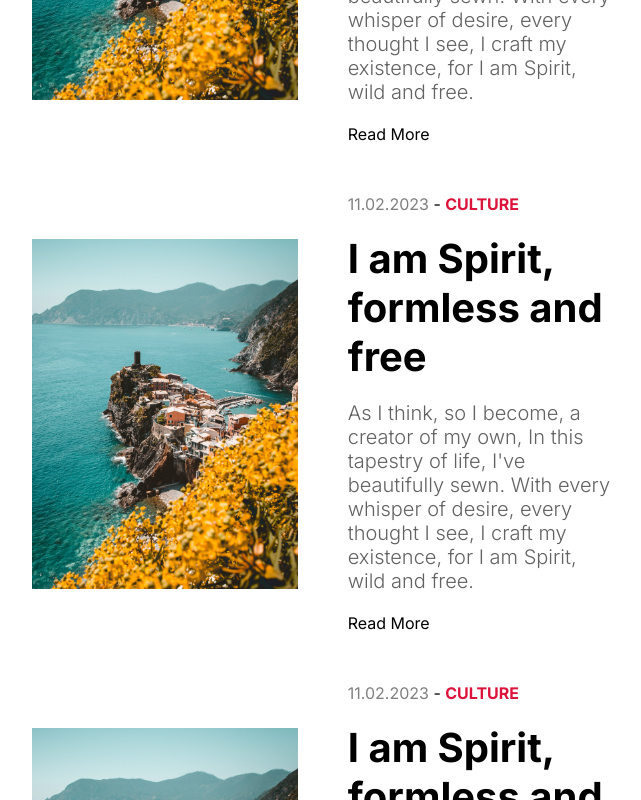
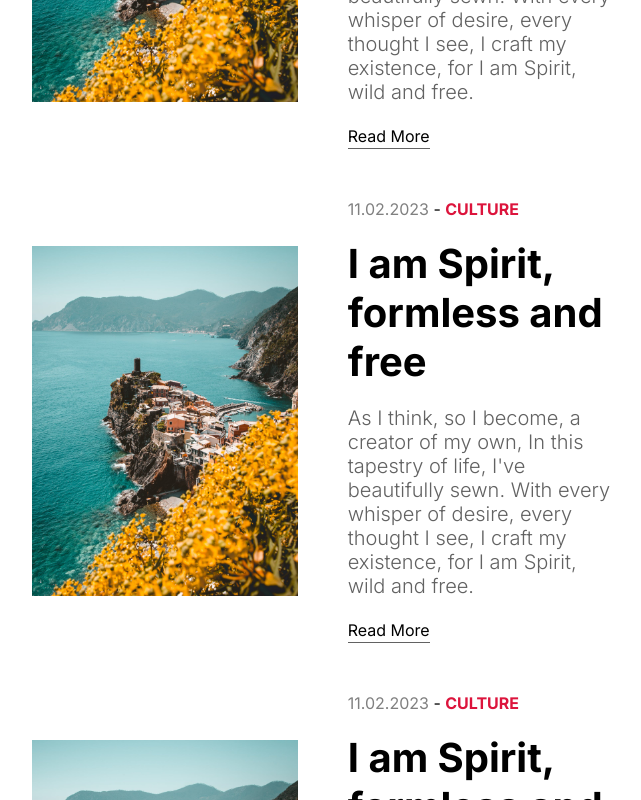
Before and after one commit to amevide998/blog, a Next.js app: page / in a window 1280 px wide. Shown: the part 1640-2440 px from the top of the page, without its empty margins (176-817 px from the left). Built offline with nearby package versions, Linux system fonts and the light colour scheme.

Commit message:
update style

```diff
--- a/src/components/card/card.module.css
+++ b/src/components/card/card.module.css
@@ -37,3 +37,9 @@
     font-weight: 300;
     color: var(--softTextColor);
 }
+
+.readMoreLink {
+    border-bottom: 1px solid var(--softTextColor);
+    width: max-content;
+    padding: 2px 0px ;
+}
```
